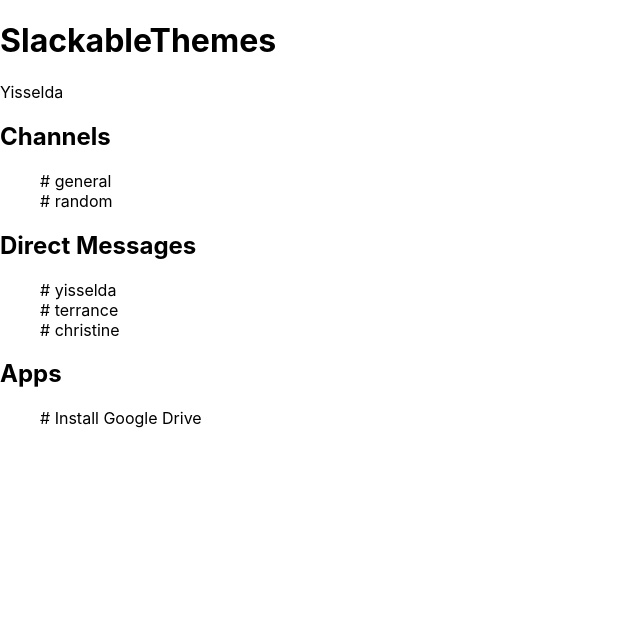
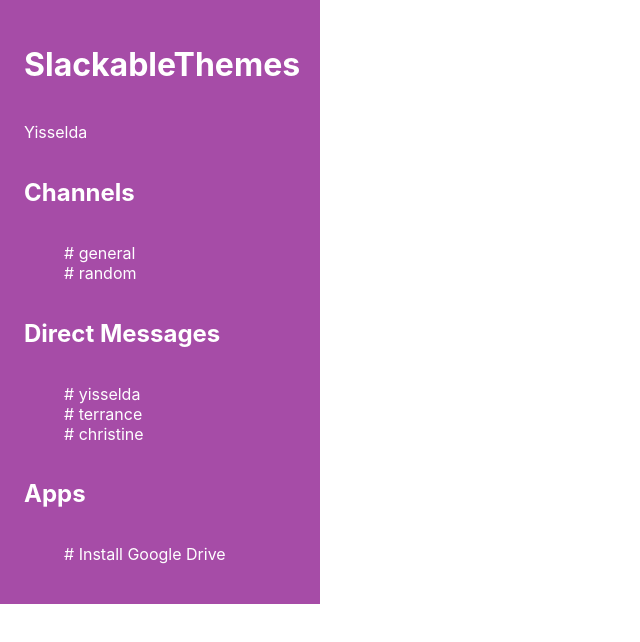
Before and after one commit to yisselda/SlackableThemes, a React app: page / in a window 1280 px wide. Shown: the top 642 px of the page, without its empty margins (0-640 px from the left). Built offline with nearby package versions, Linux system fonts and the light colour scheme.

Commit message:
Added styling to SideBar.js

```diff
--- a/src/components/SideBar.js
+++ b/src/components/SideBar.js
@@ -1,4 +1,6 @@
 import React from 'react'
+
+import styles from "../styles/SideBar.modules.css";
 
 const SideBar = () => {
   const channels = ['general', 'random']
--- /dev/null
+++ b/src/styles/SideBar.modules.css
@@ -0,0 +1,11 @@
+.sidebar {
+    width: 17rem;
+    height: 100%;
+    position: relative;
+    padding: 1.5em;
+    background-color: #902092;
+    display: flex;
+    flex-direction: column;
+    color: white;
+    opacity: .8;
+}
```
